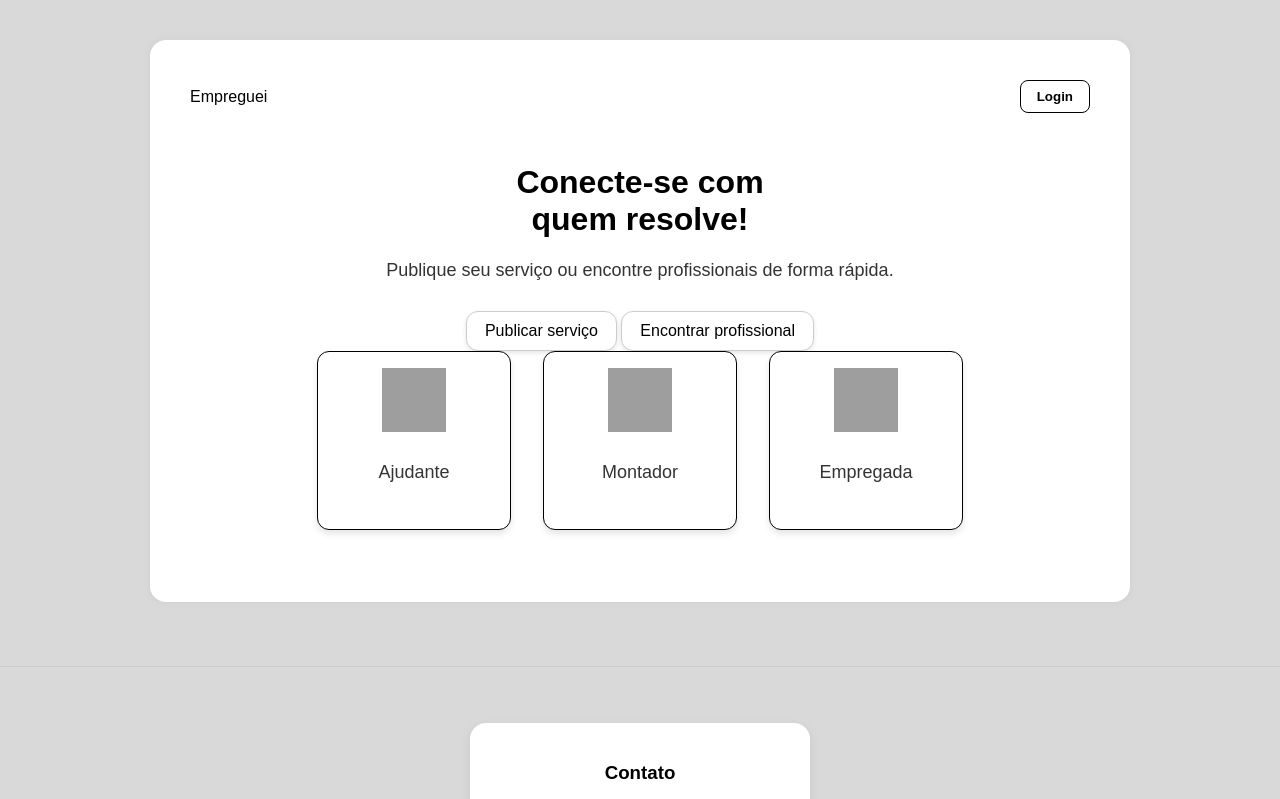
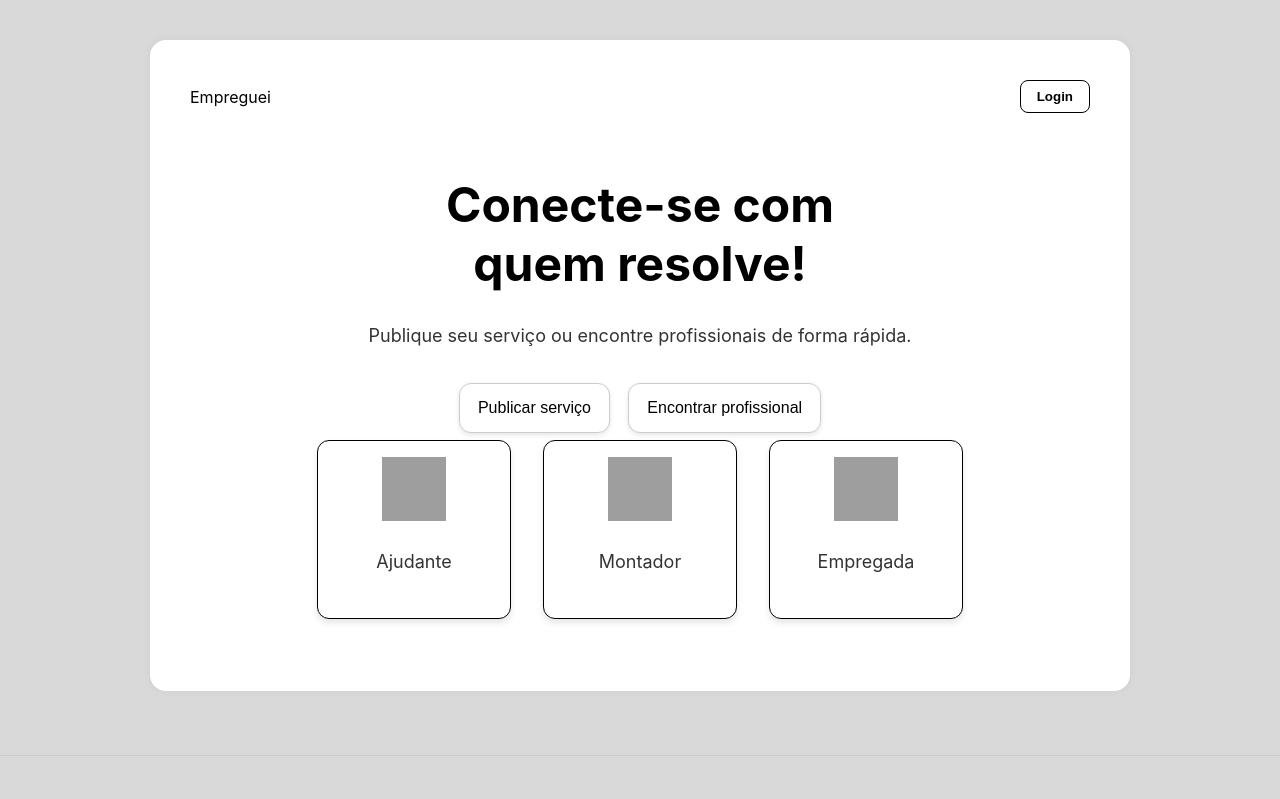
Before and after one commit to RafaellFlorindo/Project-EMP, a Flask app: page / in a window 1280 px wide. Shown: the top 799 px of the page. Run offline with Flask 3, Linux system fonts and the light colour scheme; grey boxes are pictures that could not be loaded.

Commit message:
Adicionando conteudo nas paginas html

```diff
--- a/static/css/style.css
+++ b/static/css/style.css
@@ -1,9 +1,16 @@
 body {
-    font-family: 'Arial', sans-serif;
+
+    font-family: "Inter", sans-serif;
+    font-optical-sizing: auto;
+    font-style: normal;
     background-color: #d9d9d9;
     margin: 0;
     padding: 0;
 }
+h1 {
+    font-size: 48px !important;
+}
+
 
 .container {
     max-width: 900px;
@@ -170,7 +177,8 @@
     background-color: #fff;
     border: 1px solid #ccc;
     border-radius: 12px;
-    padding: 10px 18px;
+    padding: 15px 18px;
+    margin: 7px;
     font-size: 16px;
     font-weight: 500;
     box-shadow: 0 2px 5px rgba(0, 0, 0, 0.1);
@@ -194,12 +202,20 @@
     margin: 40px auto;
   }
 
-  .redes-sociais a {
+.redes-sociais a {
     margin: 0 10px;
     display: inline-block;
     transition: transform 0.2s;
-  }
+}
 
-  .redes-sociais a:hover {
+.redes-sociais a:hover {
     transform: scale(1.1);
-  }
+}
+
+
+
+.titulo-principal {
+    font-size: 68px !important;
+    font-weight: bold;
+    text-align: center;
+}
```
